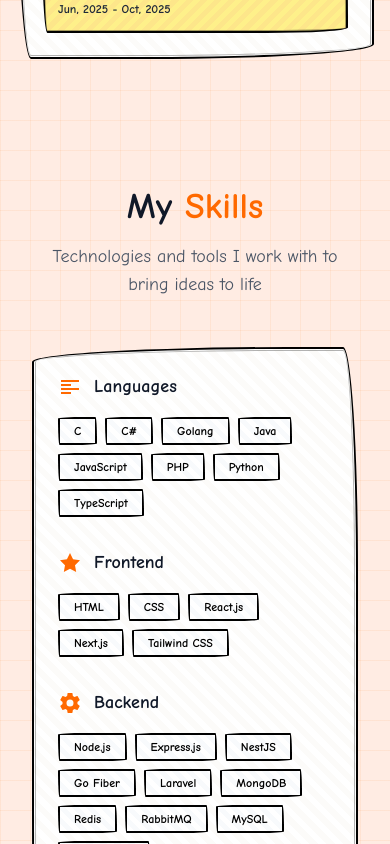
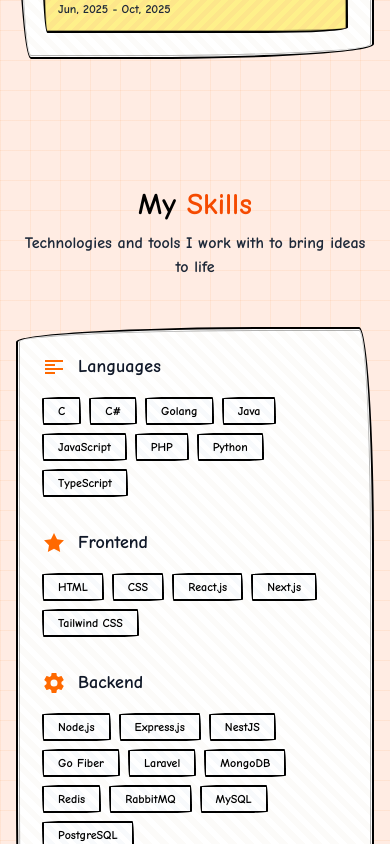
Before and after one commit to aprilianto665/aprildev-portfolio, a Next.js app: page / in a window 390 px wide. Shown: the part 2760-3604 px from the top of the page. Built offline with nearby package versions, Linux system fonts and the light colour scheme; no server answers.

Commit message:
style: update SkillsSection typography, colors, and responsive layout spacing

```diff
--- a/src/components/organisms/SkillsSection.tsx
+++ b/src/components/organisms/SkillsSection.tsx
@@ -5,12 +5,12 @@
 
 export default function SkillsSection() {
   return (
-    <div id="skills" className="max-w-6xl mx-auto px-8 py-16">
-      <div className="text-center mb-12">
-        <h2 className="text-4xl font-bold text-gray-900 mb-4">
-          My <span className="text-orange-500">Skills</span>
+    <div id="skills" className="max-w-6xl mx-auto px-4 sm:px-8 py-16 scroll-mt-20">
+      <div className="text-center mb-12 space-y-2">
+        <h2 className="text-3xl sm:text-4xl font-extrabold text-black">
+          My <span className="text-orange-600">Skills</span>
         </h2>
-        <p className="text-gray-600 text-lg max-w-2xl mx-auto">
+        <p className="text-gray-800 font-bold text-base sm:text-lg max-w-2xl mx-auto">
           Technologies and tools I work with to bring ideas to life
         </p>
       </div>
```
